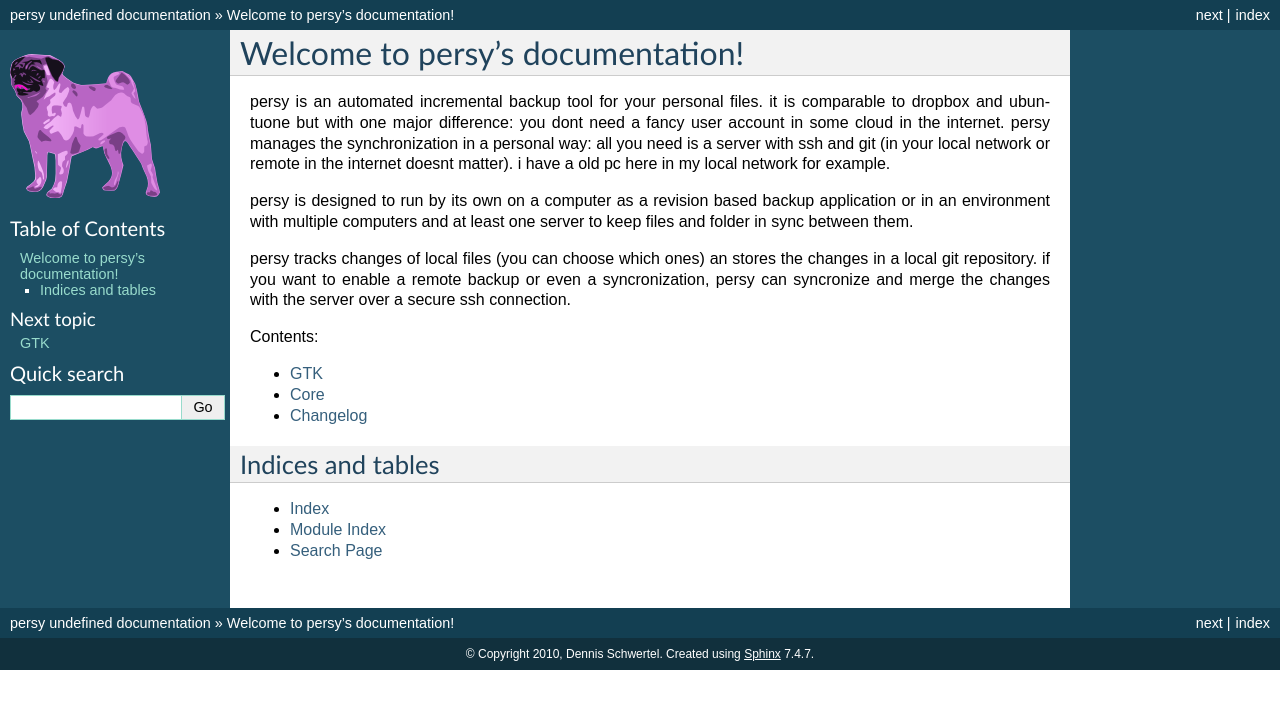
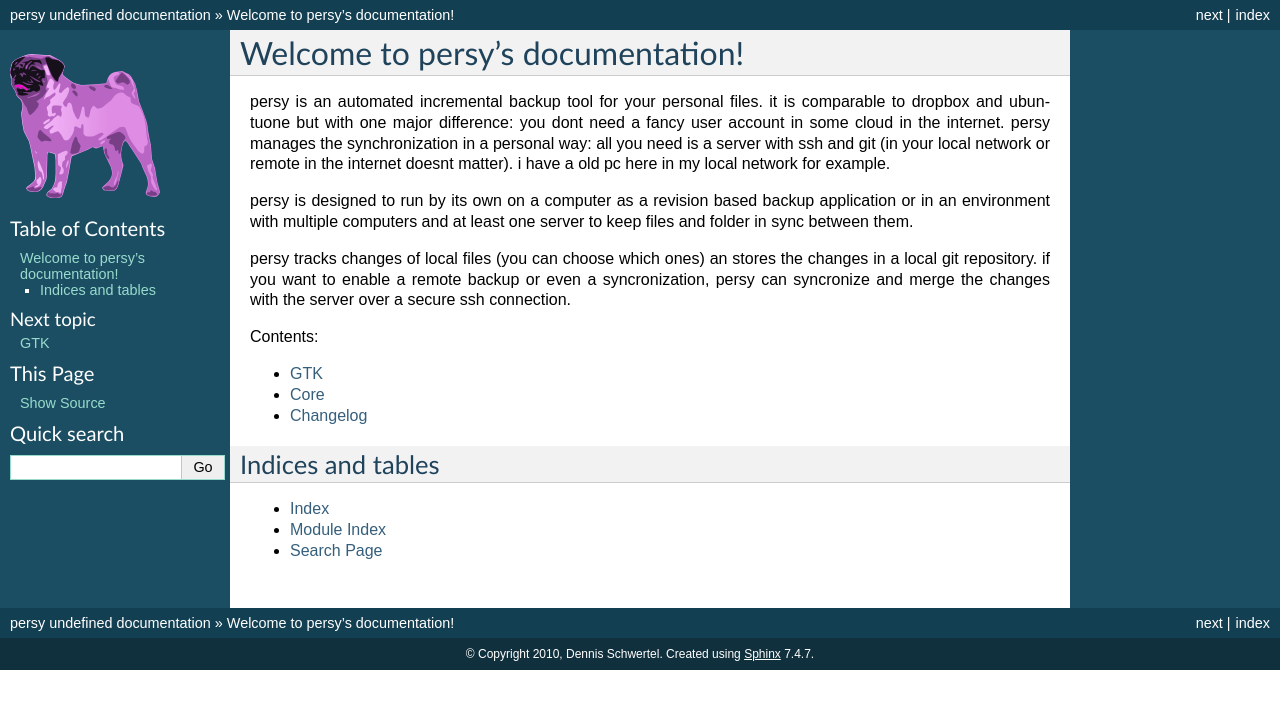
Before and after one commit to kinkerl/persy, a Sphinx documentation site: the page built from doc/index.rst, in a window 1280 px wide. Shown: the top 709 px of the page. Built offline with Sphinx 7.4.7, drawn with Linux system fonts in a browser that asks for light colours.

Commit message:
and again, docs

```diff
--- a/doc/conf.py
+++ b/doc/conf.py
@@ -137,7 +137,7 @@
 
 # If true, SmartyPants will be used to convert quotes and dashes to
 # typographically correct entities.
-#html_use_smartypants = True
+html_use_smartypants = True
 
 # Custom sidebar templates, maps document names to template names.
 #html_sidebars = {}
@@ -156,7 +156,7 @@
 #html_split_index = False
 
 # If true, links to the reST sources are added to the pages.
-html_show_sourcelink = False
+html_show_sourcelink = True
 
 # If true, an OpenSearch description file will be output, and all pages will
 # contain a <link> tag referring to it.  The value of this option must be the
```
